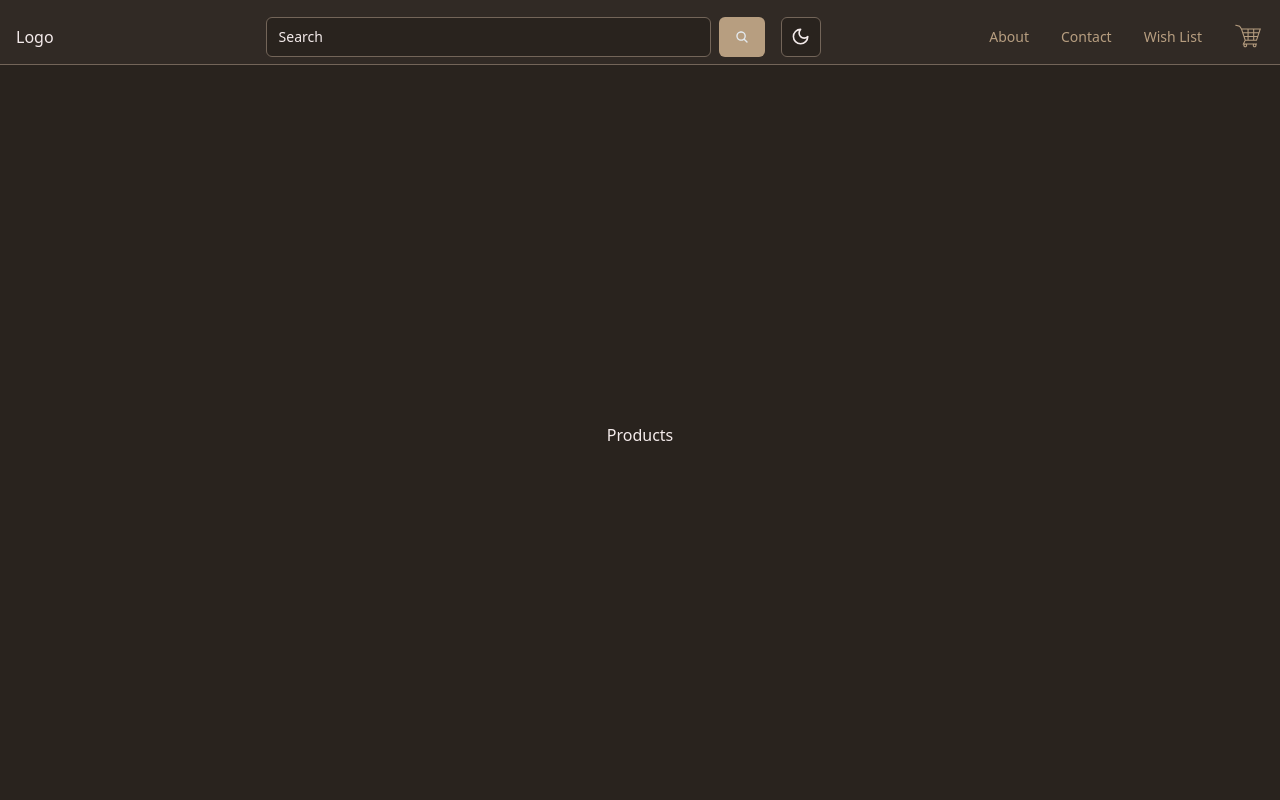
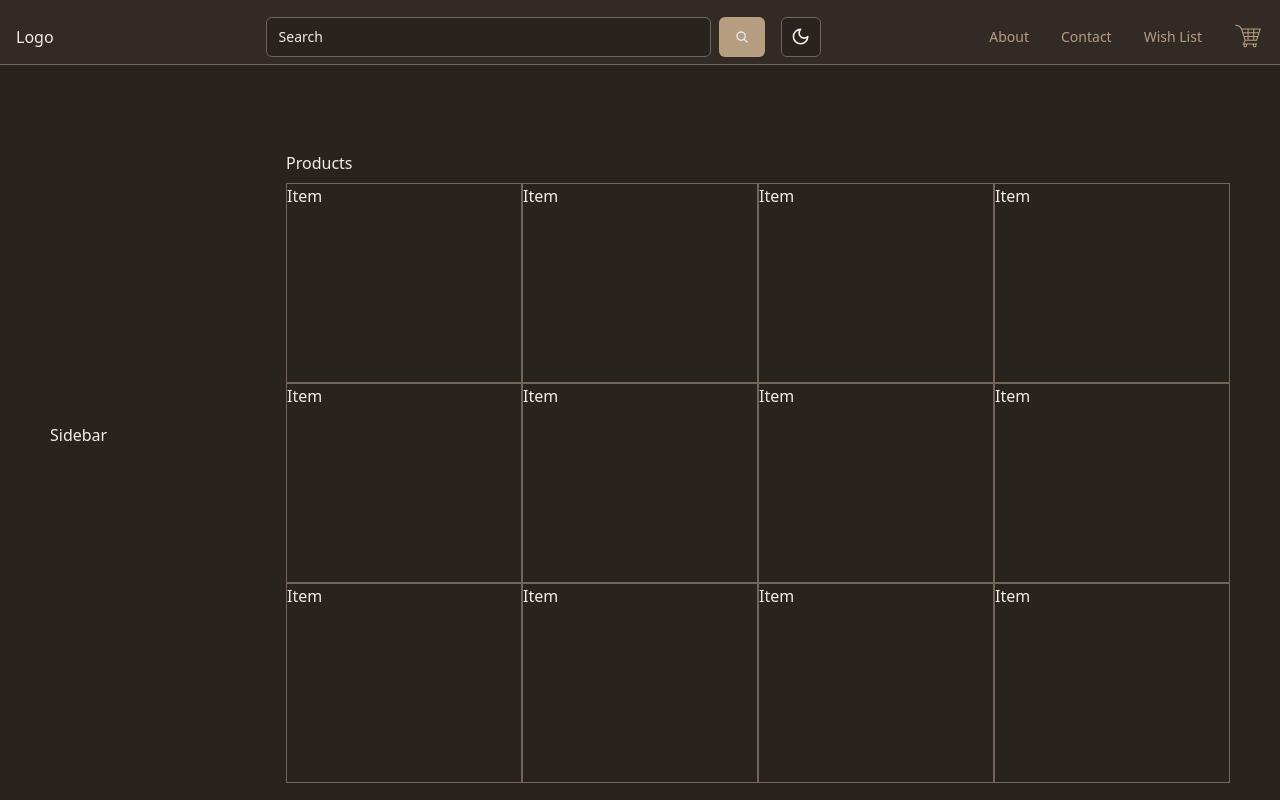
Before and after one commit to Endeyr/shopping-cart-project, a React (Vite) app: page /products in a window 1280 px wide. Shown: the top 800 px of the page. Built offline with nearby package versions, Linux system fonts and the light colour scheme.

Commit message:
initial products page

```diff
--- a/src/routes/products/index.tsx
+++ b/src/routes/products/index.tsx
@@ -1,6 +1,29 @@
 import Container from "@/components/container";
 
 const ProductsPage = () => {
-  return <Container>Products</Container>;
+  return (
+    <Container className="grid grid-cols-5">
+      {/* Sidebar */}
+      <div className="w-full col-span-1">Sidebar</div>
+      {/* Main */}
+      <div className="flex flex-col w-full col-span-4 gap-2">
+        <h2>Products</h2>
+        <div className="grid w-full grid-cols-4 col-span-4">
+          <div className="border h-[200px]">Item</div>
+          <div className="border h-[200px]">Item</div>
+          <div className="border h-[200px]">Item</div>
+          <div className="border h-[200px]">Item</div>
+          <div className="border h-[200px]">Item</div>
+          <div className="border h-[200px]">Item</div>
+          <div className="border h-[200px]">Item</div>
+          <div className="border h-[200px]">Item</div>
+          <div className="border h-[200px]">Item</div>
+          <div className="border h-[200px]">Item</div>
+          <div className="border h-[200px]">Item</div>
+          <div className="border h-[200px]">Item</div>
+        </div>
+      </div>
+    </Container>
+  );
 };
 export default ProductsPage;
```
